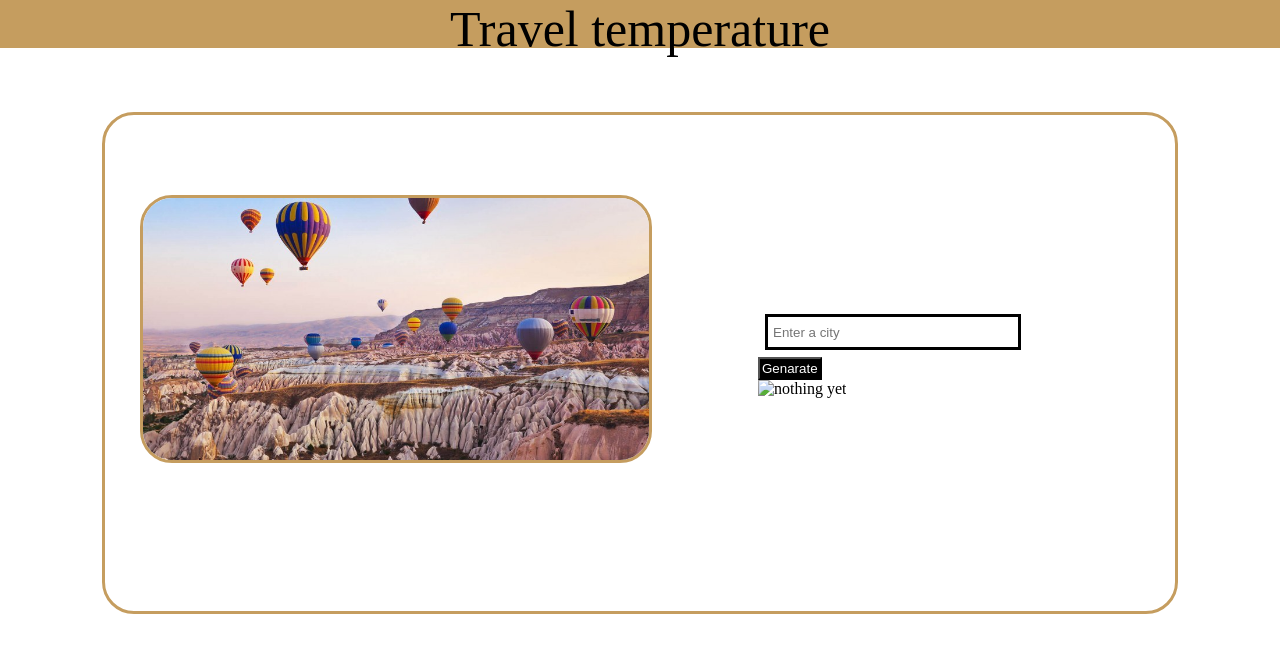
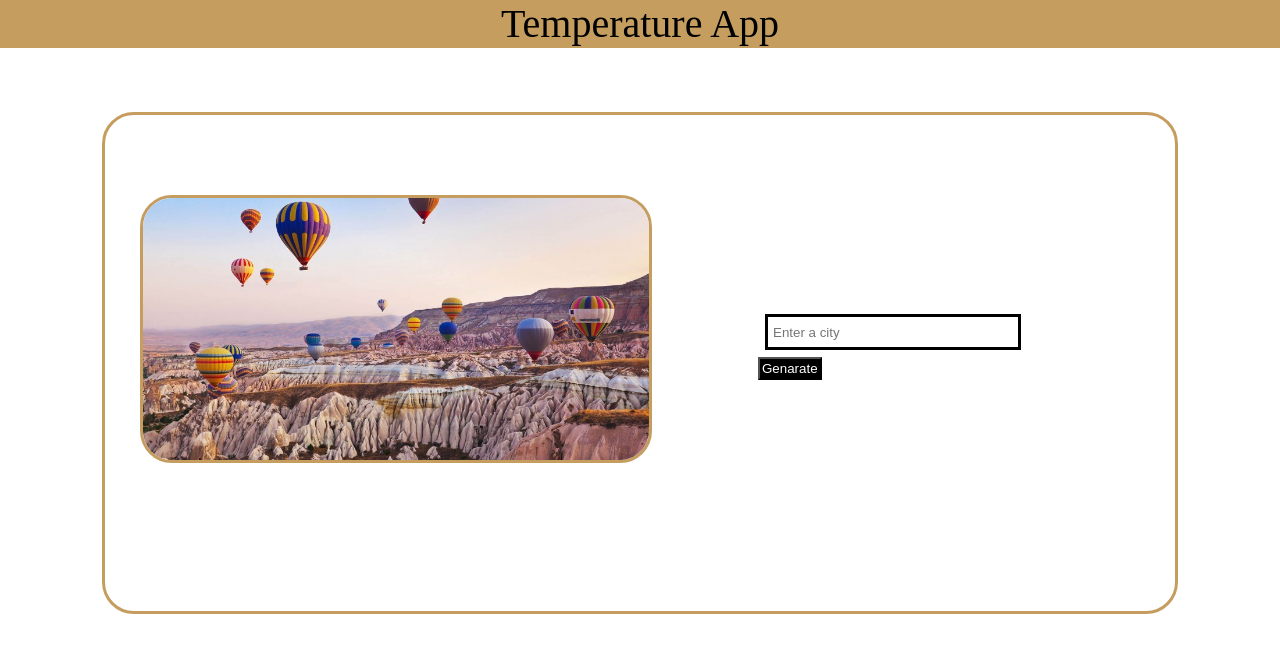
Before and after one commit to arianecrestani/Local-Temperature, a plain HTML site: page index.html in a window 1280 px wide. Drawn offline with Linux system fonts and the light colour scheme.

Commit message:
some changes

```diff
--- a/index.html
+++ b/index.html
@@ -4,11 +4,10 @@
         <meta charset="UTF-8" />
         <meta name="viewport" content="width=device-width, initial-scale=1.0" />
         <link rel="stylesheet" href="style.css">
-
         <title>temperature</title>
     </head>
     <body>
-        <header>Travel temperature</header>
+        <header>Temperature App</header>
         <div id="app">
             <div id='content'>
                 <div class="image">
@@ -19,7 +18,7 @@
                         <input type="text" id="inputCity" placeholder="Enter a city" />
                         <button id="generate" type="submit">Genarate</button>
                         <div class="icon" >
-                        <img id="icon" alt="nothing yet" />
+                        <img id="icon"/>
                     <div id="entryHolder"></div>
                         <h1 id="entryCity"></h1>
                         <div id="currentTemp"></div>
--- a/style.css
+++ b/style.css
@@ -9,7 +9,7 @@ header {
     max-height: 3rem;
     text-align: center;
     text-decoration: dotted;
-    font-size: 50px;
+    font-size: 40px;
 }
 #app {
     display: flex;
@@ -62,5 +62,5 @@ header {
 } */
 
 #descriptionImg {
-   padding-right: 20rem;
+   text-align: center;
 }
```
Also changed, not shown: index.js (+6 -9 lines).
